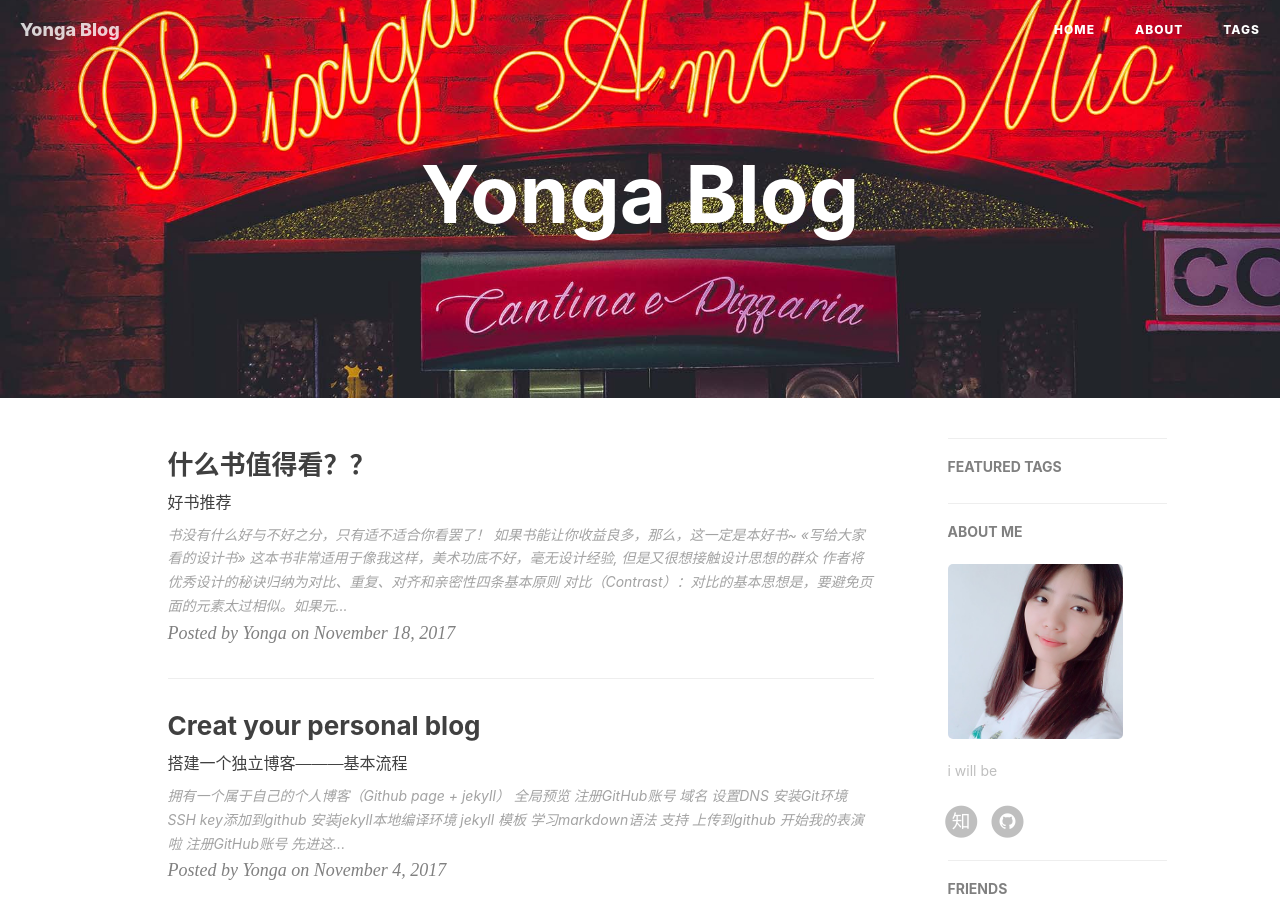
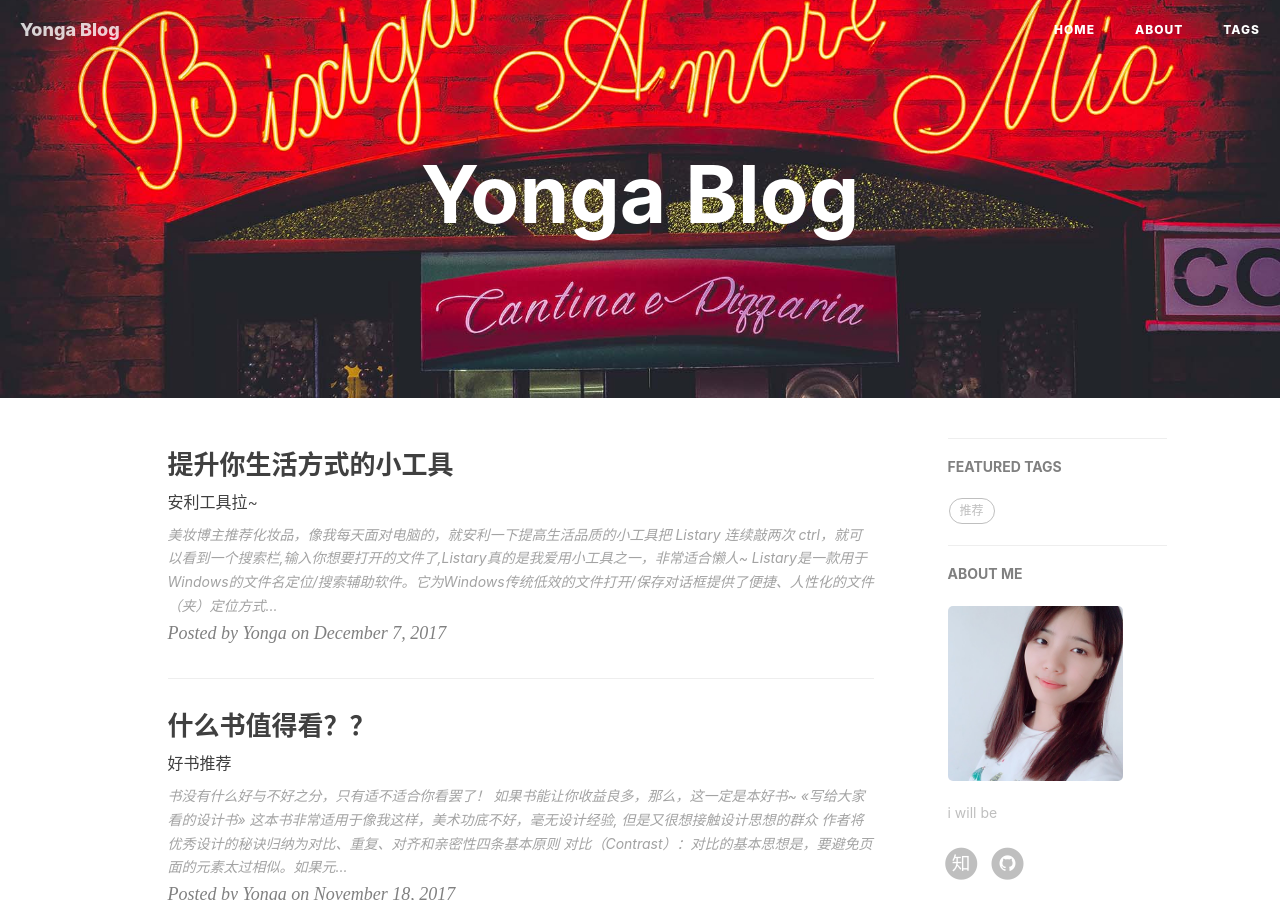
Before and after one commit to DianaGreen/DianaGreen.github.io, a Jekyll site: the page built from index.html, in a window 1280 px wide and 900 px high. Built offline with Jekyll 4.4.1, drawn with Linux system fonts in a browser that asks for light colours; nearby versions of some CDN libraries; the list of posts is cut into pages by our own code; comment, search, counter and statistics services are not loaded.

Commit message:
about-listary

```diff
--- /dev/null
+++ b/_posts/2017-12-7-about-listary.md
@@ -0,0 +1,66 @@
+---
+layout:     post
+title:      "提升你生活方式的小工具 "
+subtitle:   "安利工具拉~"
+date:       2017-12-7
+author:     "Yonga"
+header-img: "img/tool-bg.jpg"
+tags:
+    - 工具
+    - 推荐
+    - 提升生活品质
+---
+
+>美妆博主推荐化妆品，像我每天面对电脑的，就安利一下提高生活品质的小工具把
+
+
+##	Listary
+连续敲两次  **ctrl**，就可以看到一个搜索栏,输入你想要打开的文件了,Listary真的是我爱用小工具之一，非常适合懒人~
+
+*	Listary是一款用于Windows的文件名定位/搜索辅助软件。它为Windows传统低效的文件打开/保存对话框提供了便捷、人性化的文件（夹）定位方式，同时改善了常见文件管理器中文件夹切换的效率。
+
+*	有了这款小工具，你在也不用去想我的要打开的软件放哪里了，去哪找啊，我上星期刚写好的文件放哪了
+
+
+>[Listary下载传送门](http://www.listary.com/download)
+
+为这款小工具上图（下载及使用）
+
+
+
+![img](/img/in-post/about_listary/download.png)
+
+
+
+
+连续敲两次  **ctrl**，就可以看到一个搜索栏,输入你想要打开的文件
+
+
+
+
+![img](/img/in-post/about_listary/show1.png)
+![img](/img/in-post/about_listary/show.png)
+
+
+
+**是不是超级方便~**
+
+
+
+
+
+
+
+
+
+
+
+
+
+
+
+
+
+
+
+>Theme by Photo by Joanna Kosinska on Unsplash
--- a/about.html
+++ b/about.html
@@ -18,6 +18,8 @@ header-img: "img/about-bg.jpg"
         还在前进···
     </blockquote>
     我是勇敢，热爱一切新鲜事物的勇敢<br><br>在前端的道路上 打小怪升级中
+
+
 
 </div>
 
```
Also changed, not shown: img/in-post/about_listary/download.png (added), img/in-post/about_listary/show.png (added), img/in-post/about_listary/show1.png (added), img/tool-bg.jpg (added).
